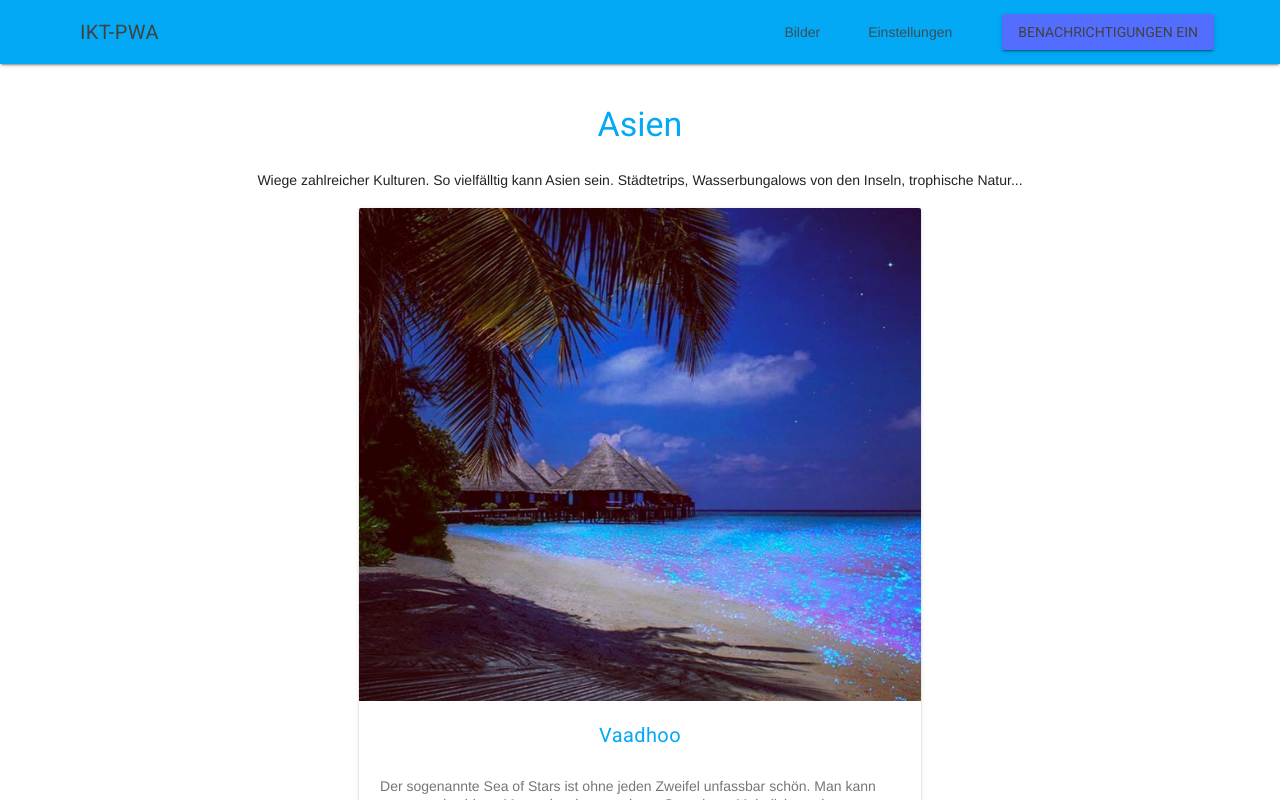
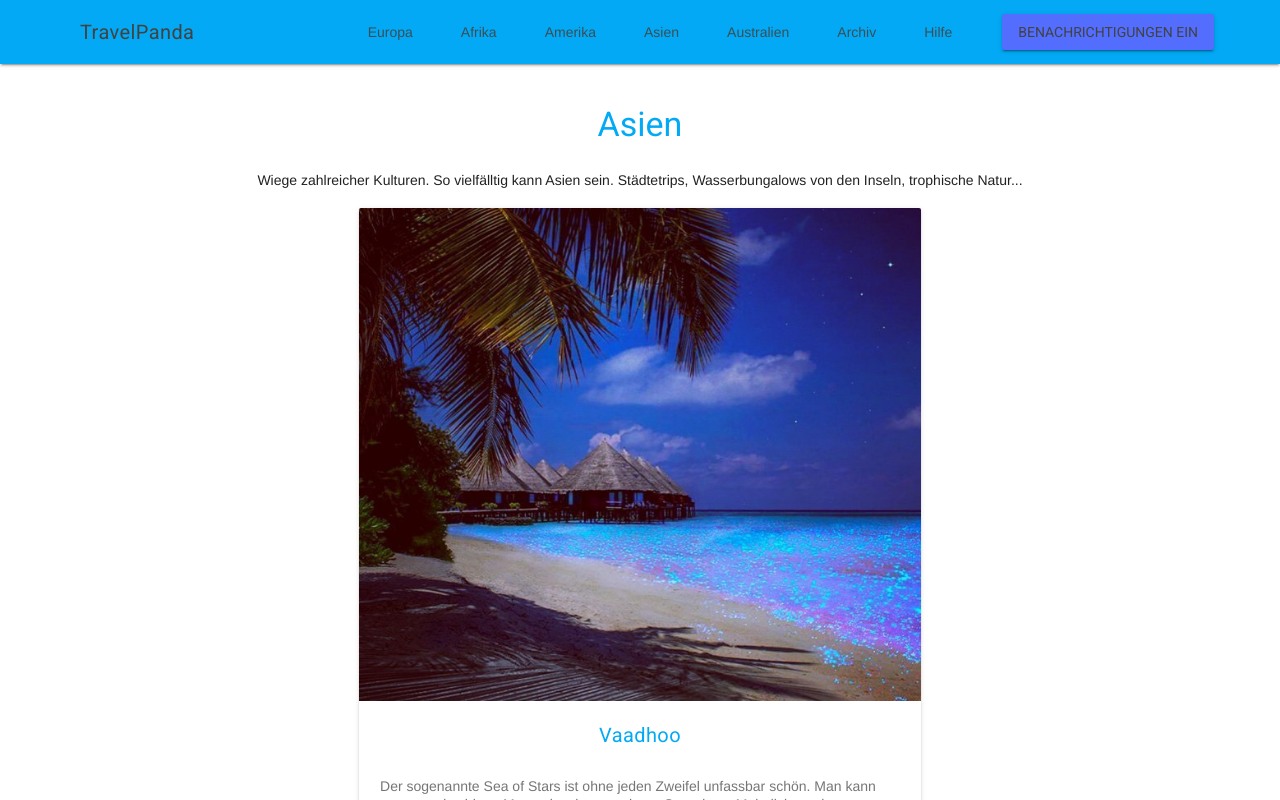
Before and after one commit to Neslihan1/IKT_PWA_22, a website: page public/asien/index.html in a window 1280 px wide. Drawn offline with nearby package versions, Linux system fonts and the light colour scheme; a script that the page names is missing.

Commit message:
Asien-Manifest

```diff
--- a/public/asien/index.html
+++ b/public/asien/index.html
@@ -5,7 +5,7 @@
   <meta name="viewport"
         content="width=device-width, user-scalable=no, initial-scale=1.0, maximum-scale=1.0, minimum-scale=1.0">
   <meta http-equiv="X-UA-Compatible" content="ie=edge">
-  <title>Australien</title>
+  <title>Asien</title>
   <link rel="stylesheet" href="https://fonts.googleapis.com/css?family=Roboto:400,700" rel="stylesheet">
   <link rel="stylesheet" href="https://fonts.googleapis.com/icon?family=Material+Icons">
   <link rel="stylesheet" href="https://code.getmdl.io/1.3.0/material.light_blue-indigo.min.css">
@@ -40,14 +40,16 @@
   <div class="mdl-layout mdl-js-layout mdl-layout--fixed-header">
     <header class="mdl-layout__header">
       <div class="mdl-layout__header-row">
-        <!-- Title -->
-        <span class="mdl-layout-title">IKT-PWA</span>
-        <!-- Add spacer, to align navigation to the right -->
+        <span class="mdl-layout-title">TravelPanda</span>
         <div class="mdl-layout-spacer"></div>
-        <!-- Navigation. We hide it in small screens. -->
         <nav class="mdl-navigation mdl-layout--large-screen-only">
-          <a class="mdl-navigation__link" href="/">Bilder</a>
-          <a class="mdl-navigation__link" href="/settings">Einstellungen</a>
+          <a class="mdl-navigation__link" href="/europa">Europa</a>
+            <a class="mdl-navigation__link" href="/afrika">Afrika</a>
+            <a class="mdl-navigation__link" href="/amerika">Amerika</a>
+            <a class="mdl-navigation__link" href="/asien">Asien</a>
+            <a class="mdl-navigation__link" href="/australien">Australien</a>
+            <a class="mdl-navigation__link" href="/archiv">Archiv</a>
+            <a class="mdl-navigation__link" href="/help">Hilfe</a>
           <div class="drawer-option">
             <button class="enable-notifications mdl-button mdl-js-button mdl-button--raised mdl-button--colored mdl-color--accent">
               Benachrichtigungen Ein
@@ -57,10 +59,16 @@
       </div>
     </header>
     <div class="mdl-layout__drawer">
-      <span class="mdl-layout-title">IKT-PWA</span>
+      <span class="mdl-layout-title">Asien</span>
       <nav class="mdl-navigation">
         <a class="mdl-navigation__link" href="/">Feed</a>
-        <a class="mdl-navigation__link" href="/help">Help</a>
+        <a class="mdl-navigation__link" href="/europa">Europa</a>
+          <a class="mdl-navigation__link" href="/afrika">Afrika</a>
+          <a class="mdl-navigation__link" href="/amerika">Amerika</a>
+          <a class="mdl-navigation__link" href="/asien">Asien</a>
+          <a class="mdl-navigation__link" href="/australien">Australien</a>
+          <a class="mdl-navigation__link" href="/archiv">Archiv</a>
+          <a class="mdl-navigation__link" href="/help">Hilfe</a>
         <div class="drawer-option">
           <button class="enable-notifications mdl-button mdl-js-button mdl-button--raised mdl-button--colored mdl-color--accent">
             Benachrichtigungen Ein
@@ -76,22 +84,7 @@
         <h3 class="text-center mdl-color-text--primary">Asien</h3>
         <p> Wiege zahlreicher Kulturen. So vielfälltig kann Asien sein. Städtetrips,
           Wasserbungalows von den Inseln, trophische Natur...   </p>
-
-        <!--<h5 class="text-center mdl-color-text--primary">Hier kommen die Top 10 von Australien</h5>-->
-
-
-      <!--
-        <img src="/src/images/htw.jpg"
-        alt="HTW Wilhelminenhof"
-        class="main-image">
-      -->
-
           <div class="page-content">
-
-
-          <!---  <div id="shared-moments"></div>-->
-
-
          <div id="shared-moments"></div>
 
 
@@ -109,13 +102,7 @@
           </div>
 
          </div>
-
-
           <div class="page-content">
-
-
-            <!---  <div id="shared-moments"></div>-->
-
 
               <div id="shared-moments"></div>
            <div class="shared-moment-card mdl-card mdl-shadow--2dp">
@@ -136,11 +123,6 @@
      </div>
 
          <div class="page-content">
-
-
-          <!---  <div id="shared-moments"></div>-->
-
-
          <div id="shared-moments"></div>
          <div class="shared-moment-card mdl-card mdl-shadow--2dp">
           <img src="/src/images/dubai1.jpg"
@@ -155,18 +137,8 @@
           </div>
 
        </div>
-
-
-
       </div>
-
-
      </div>
-
-
-
-
-
    </main>
   </div>
 </div>
```
Lines whose indentation alone changed are shown as unchanged.
